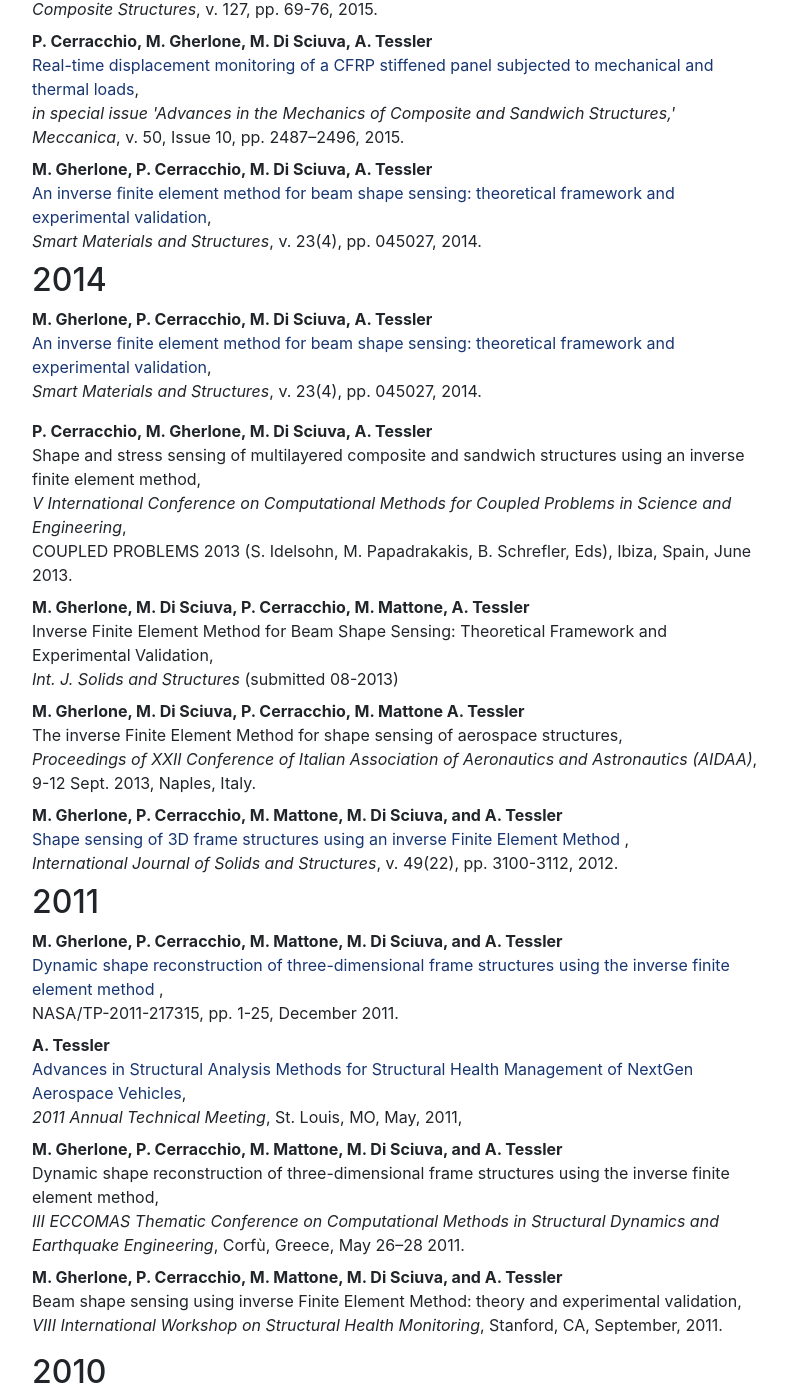
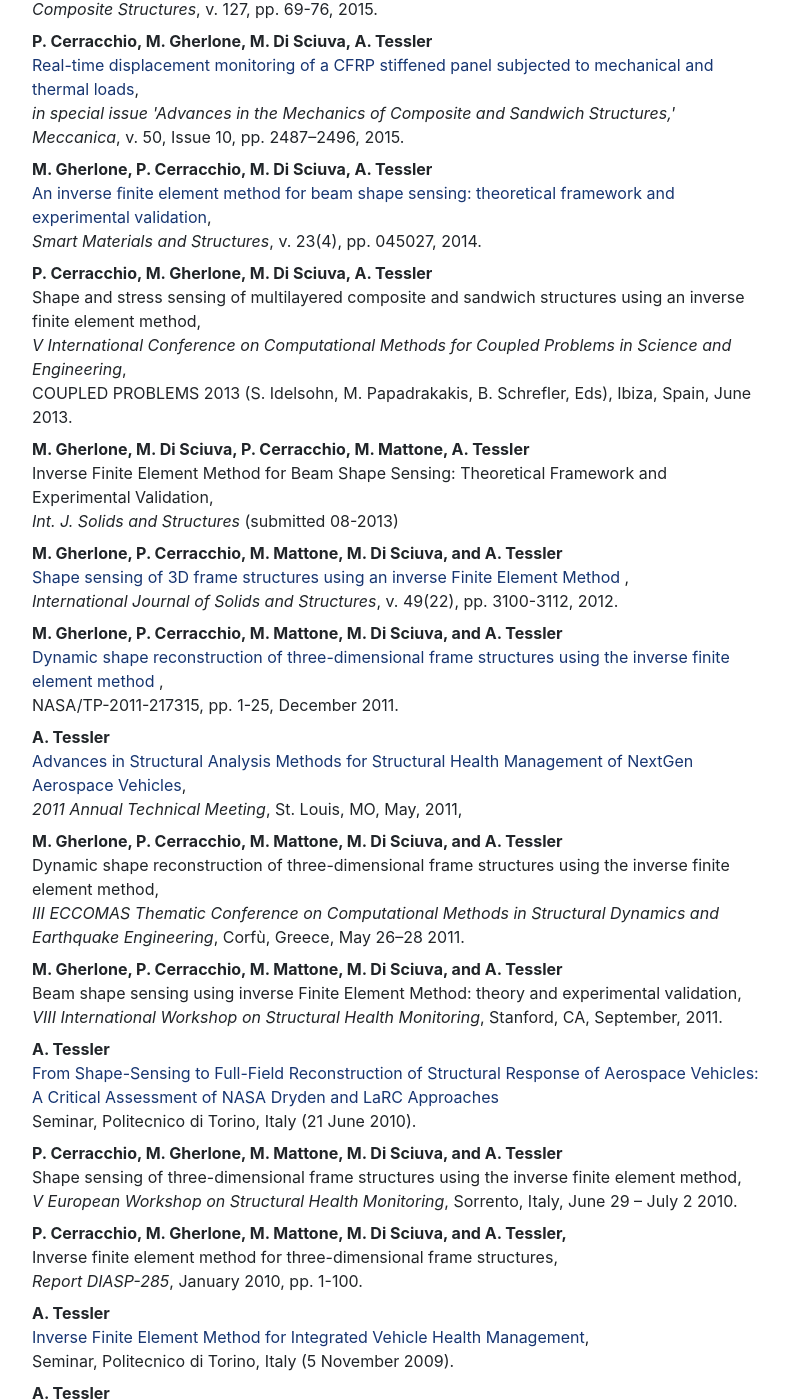
Before and after one commit to tessler-research/tessler-research.github.io, a Jekyll site: the page built from _pages/publications.html, in a window 1280 px wide and 1400 px high, scrolled down 1093 px. Shown: the whole window, without its empty margins (53-842 px from the left). Built offline with Jekyll 4.4.1, drawn with Linux system fonts in a browser that asks for light colours; some of the changed text lies outside the part shown.

Commit message:
Update publications.html

```diff
--- a/_pages/publications.html
+++ b/_pages/publications.html
@@ -156,19 +156,6 @@
                   </dd>
               </dl>
 
-              <h2><a name="y2014">2014</a></h2>
-              <dl>
-                  <dt class="bibliography_journal">
-                      M. Gherlone, P. Cerracchio, M. Di Sciuva, A. Tessler
-                  </dt>
-                  <dd class="bibliography_journal2">
-                      <a href="http://dx.doi.org/10.1088/0964-1726/23/4/045027"  target="_blank">
-                      An inverse ﬁnite element method for beam shape sensing:
-                      theoretical framework and experimental validation</a>,
-                      <br>
-                      <i>Smart Materials and Structures</i>, v. 23(4), pp. 045027, 2014.
-                  </dd>
-              </dl>
 
                   <dt class="bibliography_journal">
                       P. Cerracchio, M. Gherlone, M. Di Sciuva, A. Tessler
@@ -188,17 +175,6 @@
                       Inverse Finite Element Method for Beam Shape Sensing: Theoretical Framework and Experimental Validation, <br>
                       <i>Int. J. Solids and Structures</i>  (submitted  08-2013)
                   </dd>
-
-                  <dt class="bibliography_journal">
-                      M. Gherlone, M. Di Sciuva, P. Cerracchio, M. Mattone A. Tessler
-                  </dt>
-
-                  <dd  class="bibliography_journal2">
-                      The inverse Finite Element Method for shape sensing of aerospace structures, <br>
-                      <i>Proceedings of XXII Conference of Italian Association of Aeronautics and Astronautics (AIDAA)</i>,
-                      9-12 Sept. 2013, Naples, Italy.
-                  </dd>
-              </dl>
 
 
                   <!--
@@ -221,11 +197,6 @@
                   </dt>
         -->
         </dl>
-
-
-              <h2><a name="y2011">2011</a></h2>
-
-              <dl>
 
 
                   <!--
@@ -289,10 +260,6 @@
         -->
         </dl>
 
-              <h2><a name="y2010">2010</a></h2>
-
-        <dl>
-
 
                   <!--
                   From Shape-Sensing to Full-Field Reconstruction of Structural Response of Aerospace Vehicles:
@@ -334,10 +301,6 @@
               </dl>
 
 
-              <h2><a name="y2009">2009</a></h2>
-
-              <dl>
-
               <!-- AVVISO DI SEMINARIO ... -->
               <dt class="bibliography_journal">
                   A. Tessler
@@ -351,9 +314,6 @@
               </dl>
 
 
-
-              <h2><a name="y2007">2007</a></h2>
-              <dl>
                 <!-- Time serial analysis of the induced LEO environment within the ISS 6A ... -->
                   <dt class="bibliography_journal">
                       A. Tessler
@@ -374,8 +334,7 @@
         -->
 
               </dl>
-              <h2><a name="y2005">2005</a></h2>
-              <dl>
+
         <!-- A least-squares variational method for full-field
                        reconstruction of elastic deformations in shear-deformable
                        plates and shells
@@ -422,8 +381,7 @@
         -->
 
               </dl>
-              <h2><a name="y2004">2004</a></h2>
-              <dl>
+
 
         <!-- NIEL calculations for high-energy heavy ions -->
                   <dt class="bibliography_journal">
@@ -444,8 +402,7 @@
                   </dt>
         -->
               </dl>
-              <h2><a name="y2003">2003</a></h2>
-              <dl>
+
 
          <dt class="bibliography_journal">
                        A. Tessler and J. Spangler
@@ -472,8 +429,7 @@
                   </dt>
         -->
               </dl>
-              <h2><a name="y2002">2002</a></h2>
-              <dl>
+
 
          <dt class="bibliography_journal">
                        S. Shkarayev, A. Raman, and A. Tessler
@@ -501,8 +457,7 @@
                   </dt>
                   -->
               </dl>
-              <h2><a name="y2001">2001</a></h2>
-              <dl>
+
 
                   <dt class="bibliography_journal">
                       S. Shkarayev, R. Krashanitsa, and A. Tessler
```
